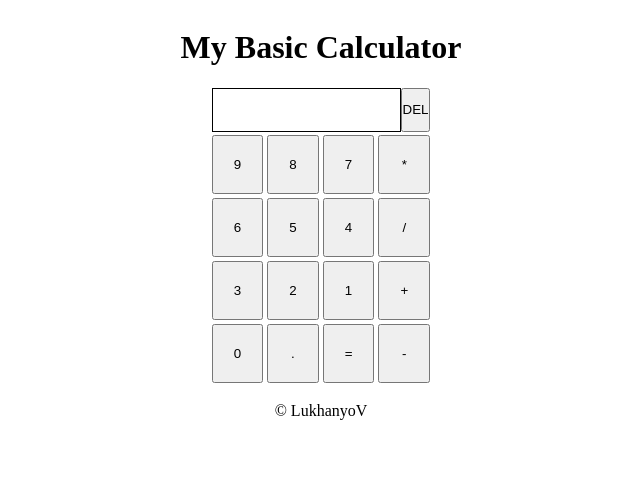
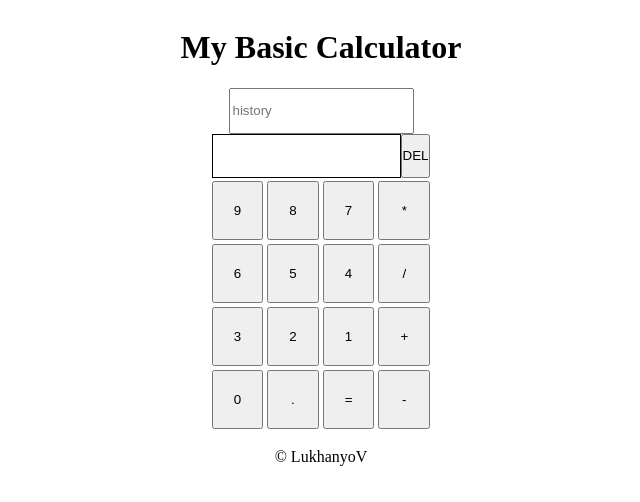
Before and after one commit to LukhanyoV/js_calculator, a plain HTML site: page index.html in a window 1280 px wide. Both pictures are taken after a click on the button "DEL". Shown: the whole page, without its empty margins (319-959 px from the left). Drawn offline with Linux system fonts and the light colour scheme.

Commit message:
Added history to display previous calculation

```diff
--- a/index.html
+++ b/index.html
@@ -10,6 +10,7 @@
 <body>
     <div class="container">
         <h1>My Basic Calculator</h1>
+        <input type="text" id="formula" placeholder="history" readonly>
         <div class="display">
             <input type="text" id="display" readonly>
             <input type="button" value="DEL">
--- a/static/css/style.css
+++ b/static/css/style.css
@@ -18,6 +18,10 @@ table {
     padding: 0;
 }
 
+#formula {
+    height: 40px;
+}
+
 #display {
     border: 1px solid black;
     height: 40px;
--- a/static/js/main.js
+++ b/static/js/main.js
@@ -1,5 +1,6 @@
 // my useful variables
 const output = document.querySelector("#display");
+const formula = document.querySelector("#formula");
 
 // why use eval when I can use evil
 const evil = f => Function('"use strict";return (' + f + ')')();
@@ -12,10 +13,13 @@ buttons.forEach(button => {
     if(button.type === "button"){
         button.addEventListener("click", (e) => {
             if(e.target.value !== "=" && e.target.value !== "DEL"){
+                formula.value = "";
                 output.value += e.target.value;
             } else if(e.target.value === "DEL"){
+                formula.value = "";
                 output.value = output.value.slice(0, -1);
             } else if(e.target.value === "="){
+                formula.value = output.value;
                 output.value = output.value !== "" ? evil(output.value) : "";
             };
         });
```
